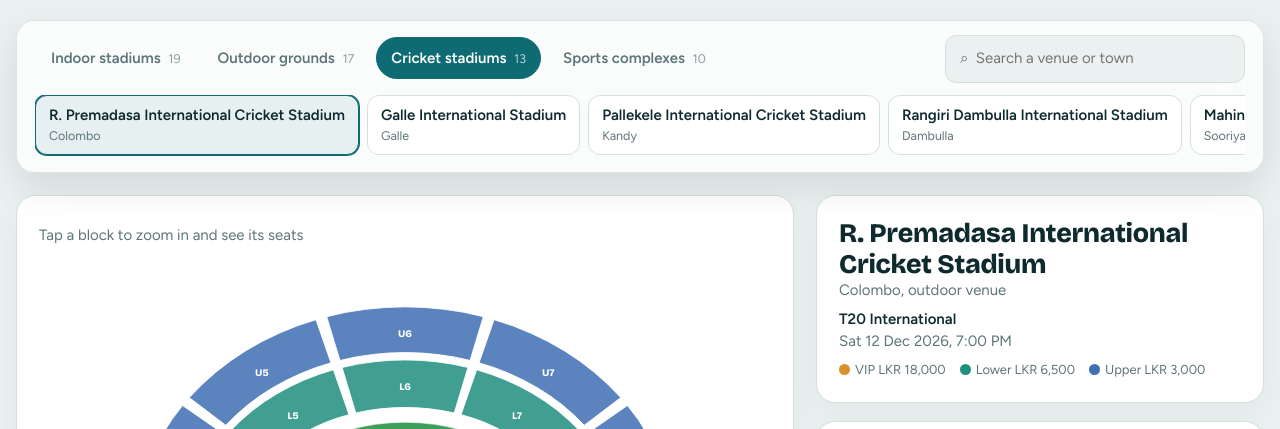
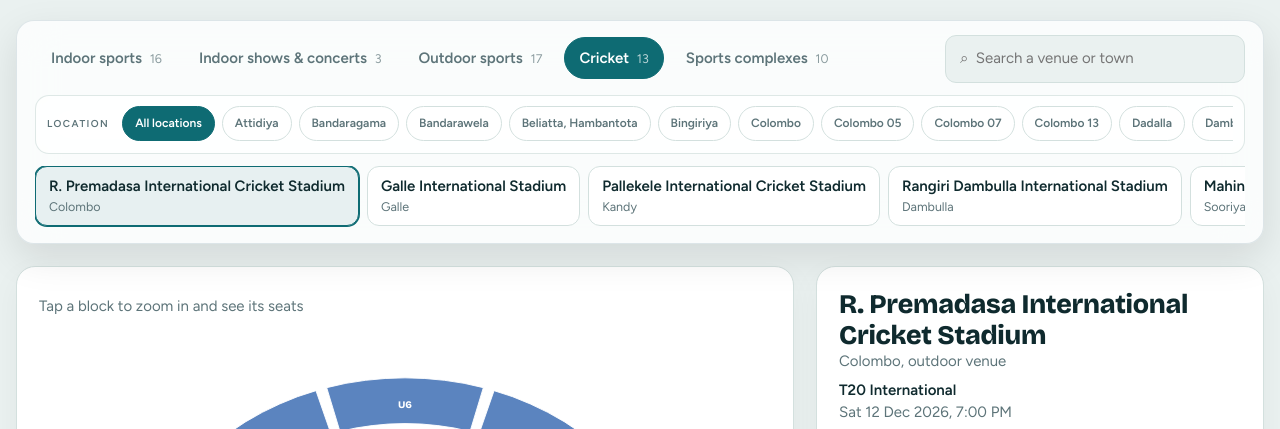
Before and after one commit to shankobewatta/seatlk, a plain HTML site: page index.html in a window 1280 px wide. Shown: the part 770-1199 px from the top of the page. Drawn offline with nearby package versions, Linux system fonts and the light colour scheme.

Commit message:
Add glass location filters and separate indoor sports from shows

```diff
--- a/index.html
+++ b/index.html
@@ -92,7 +92,12 @@ aside{min-width:0}
 @keyframes heroIn{from{opacity:0;transform:translateY(18px)}to{opacity:1;transform:translateY(0)}}
 @media(min-width:1000px){nav{grid-template-columns:minmax(0,1fr) minmax(230px,300px);align-items:center}.tabs{grid-column:1}.tabs+#q{grid-column:2;grid-row:1}#venues{grid-column:1/-1;max-height:86px}}
 @media(max-width:860px){main{grid-template-columns:minmax(0,1fr)}aside{grid-template-columns:repeat(2,minmax(0,1fr))}#cart{grid-column:1/-1}}
-@media(max-width:600px){header{padding:13px 16px}.theme-toggle{padding:8px 11px}.hero{min-height:430px;margin-bottom:14px;border-radius:0 0 22px 22px;background-position:58% center}.hero:before{background:linear-gradient(90deg,rgba(3,12,20,.9),rgba(3,12,20,.48)),linear-gradient(0deg,rgba(3,12,20,.55),transparent)}.hero h1{font-size:clamp(43px,13vw,62px)}.hero-copy{margin:16px 0 22px}.hero-stats{gap:18px;margin-top:28px}.hero-stat strong{font-size:20px}nav{top:6px;margin:0 9px 16px;padding:10px;border-radius:15px;gap:9px}.tabs{margin-right:-2px}.tab{font-size:13px;padding:8px 11px}#venues{max-height:94px}.chip{font-size:13px;padding:8px 11px}main{padding:0 10px 18px;gap:13px}aside{grid-template-columns:1fr;gap:13px}#cart{grid-column:auto}.card{border-radius:16px;padding:13px}.bar{align-items:flex-start;flex-wrap:wrap}#svg{min-height:250px}.note{font-size:12px;padding:0 12px 24px}}
+@media(max-width:600px){
+.location-bar{gap:8px;padding:8px;border-radius:12px;display:grid;grid-template-columns:1fr}
+.location-label{padding-left:3px}
+#locations{width:100%}
+.loc-chip{min-height:36px;padding:7px 11px;font-size:11px}
+header{padding:13px 16px}.theme-toggle{padding:8px 11px}.hero{min-height:430px;margin-bottom:14px;border-radius:0 0 22px 22px;background-position:58% center}.hero:before{background:linear-gradient(90deg,rgba(3,12,20,.9),rgba(3,12,20,.48)),linear-gradient(0deg,rgba(3,12,20,.55),transparent)}.hero h1{font-size:clamp(43px,13vw,62px)}.hero-copy{margin:16px 0 22px}.hero-stats{gap:18px;margin-top:28px}.hero-stat strong{font-size:20px}nav{top:6px;margin:0 9px 16px;padding:10px;border-radius:15px;gap:9px}.tabs{margin-right:-2px}.tab{font-size:13px;padding:8px 11px}#venues{max-height:94px}.chip{font-size:13px;padding:8px 11px}main{padding:0 10px 18px;gap:13px}aside{grid-template-columns:1fr;gap:13px}#cart{grid-column:auto}.card{border-radius:16px;padding:13px}.bar{align-items:flex-start;flex-wrap:wrap}#svg{min-height:250px}.note{font-size:12px;padding:0 12px 24px}}
 @media(prefers-reduced-motion:reduce){*,*:before,*:after{scroll-behavior:auto!important;animation-duration:.01ms!important;animation-iteration-count:1!important;transition-duration:.01ms!important}}
 
 
@@ -114,6 +119,12 @@ input{min-height:44px;min-width:0}
 .box{max-height:calc(100dvh - 32px);overflow:auto}
 #modal{padding:16px;overflow-y:auto}
 .box input{width:100%}
+.location-bar{grid-column:1/-1;display:flex;align-items:center;gap:12px;min-width:0;padding:9px 11px;border:1px solid color-mix(in srgb,var(--line) 75%,transparent);border-radius:14px;background:color-mix(in srgb,var(--card) 56%,transparent);backdrop-filter:blur(18px) saturate(145%);-webkit-backdrop-filter:blur(18px) saturate(145%)}
+.location-label{flex:none;color:var(--mut);font-size:10px;font-weight:800;letter-spacing:.14em}
+#locations{display:flex;gap:7px;min-width:0;overflow-x:auto;scrollbar-width:none;padding:1px 1px 3px;overscroll-behavior-x:contain;-webkit-overflow-scrolling:touch}
+#locations::-webkit-scrollbar{display:none}
+.loc-chip{flex:none;min-height:35px;padding:7px 12px;border:1px solid var(--line);border-radius:999px;background:color-mix(in srgb,var(--card) 75%,transparent);color:var(--mut);font:600 12px Figtree,sans-serif;white-space:nowrap;cursor:pointer;transition:background .2s,border-color .2s,color .2s}
+.loc-chip.on{background:var(--acc);border-color:var(--acc);color:var(--onacc)}
 @media(min-width:1200px){
   main{gap:22px}
   aside{gap:18px}
@@ -191,7 +202,7 @@ input{min-height:44px;min-width:0}
 </style></head><body>
 <header><div class="logo">Seat<span>LK</span></div><button class="theme-toggle" id="themeToggle" type="button" aria-label="Switch to dark theme"><span class="theme-icon" id="themeIcon" aria-hidden="true">☾</span><span id="themeLabel">Dark mode</span></button></header>
 <section class="hero" aria-label="Discover live sports and events"><div class="hero-content"><div class="hero-kicker">Sri Lanka, live and loud</div><h1>Feel the game.<br><em>Own your seat.</em></h1><p class="hero-copy">Find your next unforgettable moment. Explore stadiums, discover events and choose the view that puts you right in the action.</p><div class="hero-actions"><a class="hero-cta" href="#booking">Explore venues <span aria-hidden="true">↗</span></a><span class="hero-sub">Your seat. Your moment.</span></div><div class="hero-stats"><div class="hero-stat"><strong id="venueCount">—</strong><span>Venues to explore</span></div><div class="hero-stat"><strong>4</strong><span>Venue collections</span></div><div class="hero-stat"><strong>360°</strong><span>Seat view preview</span></div></div></div></section>
-<nav aria-label="Browse venues"><div class="tabs" id="tabs" aria-label="Venue categories"></div><input id="q" type="search" placeholder="⌕  Search a venue or town" aria-label="Search venues"><div id="venues" aria-live="polite"></div></nav>
+<nav aria-label="Browse venues"><div class="tabs" id="tabs" aria-label="Venue categories"></div><input id="q" type="search" placeholder="⌕  Search a venue or town" aria-label="Search venues"><div class="location-bar"><span class="location-label">LOCATION</span><div id="locations" aria-label="Filter by location"></div></div><div id="venues" aria-live="polite"></div></nav>
 <main id="booking">
 <section class="card"><div class="bar"><div id="crumb"></div><button class="ghost" id="back" hidden>Back to stadium</button></div>
 <svg id="svg" viewBox="0 0 800 600" role="img" aria-label="Stadium seating map"></svg>
@@ -270,7 +281,7 @@ Vavuniya District Sports Complex;Vavuniya;1
 Mannar District Sports Complex;Nanattan;1`]];
 const PR={in:[3500,2000,9000],gr:[2500,1200,6000],cr:[6500,3000,18000],cx:[1500,800,4000]},EV={in:'Basketball Finals',gr:'Football Final',cr:'T20 International',cx:'Inter-district Games'},V=[];
 G.forEach(([g,,txt])=>txt.trim().split('\n').forEach(l=>{const[n,c,z,k]=l.split(';'),zi=+z,cc=k=='c',p=(cc?[9000,5000,28000]:PR[g]).map(x=>Math.round(x*[.7,.85,1][zi-1]/100)*100);
- V.push({id:'v'+V.length,g,n,c,t:g=='in'?'in':'out',z:zi,k:cc?'concert':g=='in'?'court':g=='cr'?'cricket':k=='r'?'rugby':'football',e:cc?'Live in Concert':k=='r'?'Rugby Match':EV[g],p,ns:(g=='in'?[8,10,14]:[6,8,10])[zi-1]})}));
+ V.push({id:'v'+V.length,g:g=='in'?(cc?'shows':'inSport'):g,n,c,t:g=='in'?'in':'out',z:zi,k:cc?'concert':g=='in'?'court':g=='cr'?'cricket':k=='r'?'rugby':'football',e:cc?'Live in Concert':k=='r'?'Rugby Match':EV[g],p,ns:(g=='in'?[8,10,14]:[6,8,10])[zi-1]})}));
 $('venueCount').textContent=V.length+'+';
 const hs=s=>[...s].reduce((a,c)=>(a*31+c.charCodeAt(0))|0,7);
 const rnd=(a,b,c)=>{let h=(a*374761393+b*668265263+c*1442695041)|0;h=Math.imul(h^(h>>>13),1274126177);return((h^(h>>>16))>>>0)%100};
@@ -442,11 +453,18 @@ function pov(s){
 svg.onclick=e=>{const c=e.target.closest('.s');if(c){if(!c.classList.contains('x'))tog(+c.dataset.i,+c.dataset.j);return}const b=e.target.closest('.blk');if(b&&!blk)openB(b.dataset.id)};
 $('back').onclick=closeB;
 function pick(id){cur=build(V.find(x=>x.id==id));sel={};last=null;blk=null;zt++;vb=[0,0,800,600];svg.setAttribute('viewBox','0 0 800 600');svg.classList.remove('z');draw();crumb();info();cart();pov(null);tab=cur.v.g;chips()}
-let tab='in';
-function chips(){const q=$('q').value.trim().toLowerCase(),a=V.filter(v=>q?(v.n+' '+v.c).toLowerCase().includes(q):v.g==tab);
- $('tabs').innerHTML=G.map(([g,n])=>`<button class="tab${g==tab&&!q?' on':''}" data-g="${g}">${n} <small>${V.filter(v=>v.g==g).length}</small></button>`).join('');
- $('venues').innerHTML=a.map(v=>`<button class="chip${cur&&cur.v.id==v.id?' on':''}" data-id="${v.id}"><b>${v.n}</b><small>${v.c}</small></button>`).join('')||'<span class="mut">No venue matches that search.</span>'}
-$('tabs').onclick=e=>{const b=e.target.closest('.tab');if(b){tab=b.dataset.g;$('q').value='';chips()}};
+const CATS=[['inSport','Indoor sports'],['shows','Indoor shows & concerts'],['gr','Outdoor sports'],['cr','Cricket'],['cx','Sports complexes']];
+let tab='inSport',locationFilter='All locations';
+const locations=()=>['All locations',...new Set(V.map(v=>v.c).sort((a,b)=>a.localeCompare(b)))];
+function chips(){
+ const q=$('q').value.trim().toLowerCase(),all=V.filter(v=>v.g===tab&&(locationFilter==='All locations'||v.c===locationFilter));
+ const a=all.filter(v=>!q||(v.n+' '+v.c).toLowerCase().includes(q));
+ $('tabs').innerHTML=CATS.map(([g,n])=>`<button class="tab${g==tab?' on':''}" data-g="${g}">${n} <small>${V.filter(v=>v.g==g).length}</small></button>`).join('');
+ $('locations').innerHTML=locations().map(loc=>`<button class="loc-chip${loc===locationFilter?' on':''}" data-location="${loc}">${loc}</button>`).join('');
+ $('venues').innerHTML=a.map(v=>`<button class="chip${cur&&cur.v.id==v.id?' on':''}" data-id="${v.id}"><b>${v.n}</b><small>${v.c}</small></button>`).join('')||'<span class="mut">No venues match these filters.</span>';
+}
+$('tabs').onclick=e=>{const b=e.target.closest('.tab');if(b){tab=b.dataset.g;chips()}};
+$('locations').onclick=e=>{const b=e.target.closest('.loc-chip');if(b){locationFilter=b.dataset.location;chips()}};
 $('q').oninput=chips;
 $('venues').onclick=e=>{const c=e.target.closest('.chip');if(c)pick(c.dataset.id)};
 pick(V.find(v=>v.n.startsWith('R. Premadasa')).id);
```
